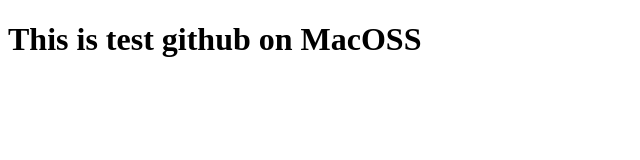
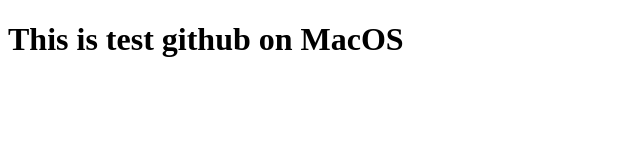
Before and after one commit to duypr7887/first_project, a plain HTML site: page 777-slot-machine-main/main.html in a window 1280 px wide. Shown: the full height of the page, 0-640 px from the left. Drawn offline with Linux system fonts and the light colour scheme.

Commit message:
Update main.html

```diff
--- a/777-slot-machine-main/main.html
+++ b/777-slot-machine-main/main.html
@@ -7,6 +7,6 @@
     <title>Document</title>
 </head>
 <body>
-    <h1>This is test github on MacOSS</h1>
+    <h1>This is test github on MacOS</h1>
 </body>
 </html>
```
